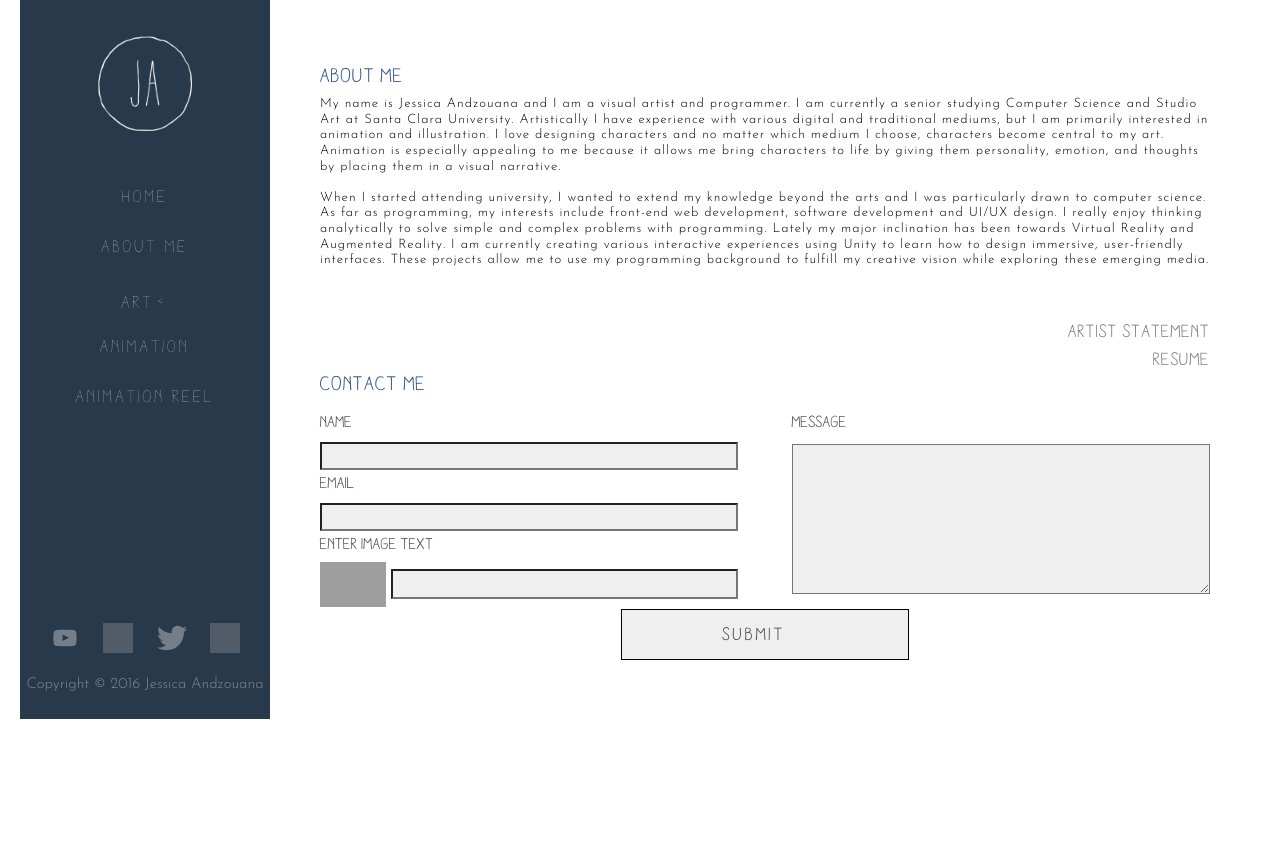
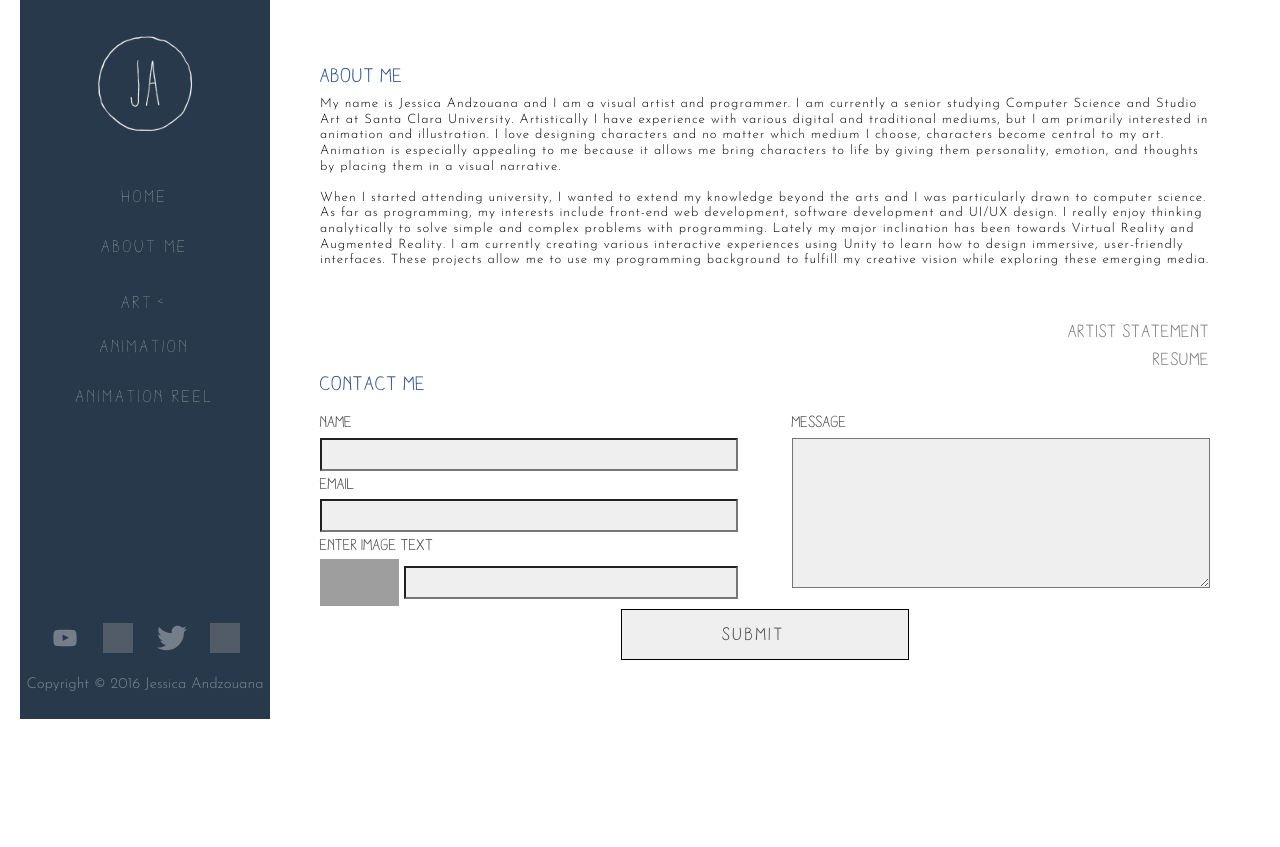
Before and after one commit to jandzouana/portfolio, a PHP site: page /about in a window 1280 px wide. Shown: the part 31-878 px from the top of the page. Run offline with PHP 8.4, Linux system fonts and the light colour scheme; style sheets or scripts are compiled from the project's sources; grey boxes are pictures that could not be loaded.

```diff
--- a/sass/about.scss
+++ b/sass/about.scss
@@ -127,10 +127,7 @@
 		margin-bottom: 10px;
 		//border: 1px solid red;
 	}
-	label{
-		color: darken(grey, 20%);
-		margin-top: 5px;
-	}
+
 	input{
 		font-family: 'Josefin Sans', sans-serif;
 	  padding-left: 5px;
@@ -143,9 +140,16 @@
 		border-radius:0;
 	}
 
-	input, label, .captcha-group {
-		height: 30px;
+	input, .captcha-group {
+		height: 33px;
 		//border: 1px solid blue;
+	}
+	label{
+		color: darken(grey, 20%);
+		margin-top: 5px;
+		height: 24px;
+		//border: 1px solid blue;
+
 	}
 
 
@@ -184,8 +188,8 @@
 		}
 		.captcha{
 			//border: 1px solid red;
-			width: 80px;
-			height: 150%;
+			width: 100px;
+			height: 140%;
 		}
 
 	}
```
Also changed, not shown: stylesheets/about.css, stylesheets/main.css.
